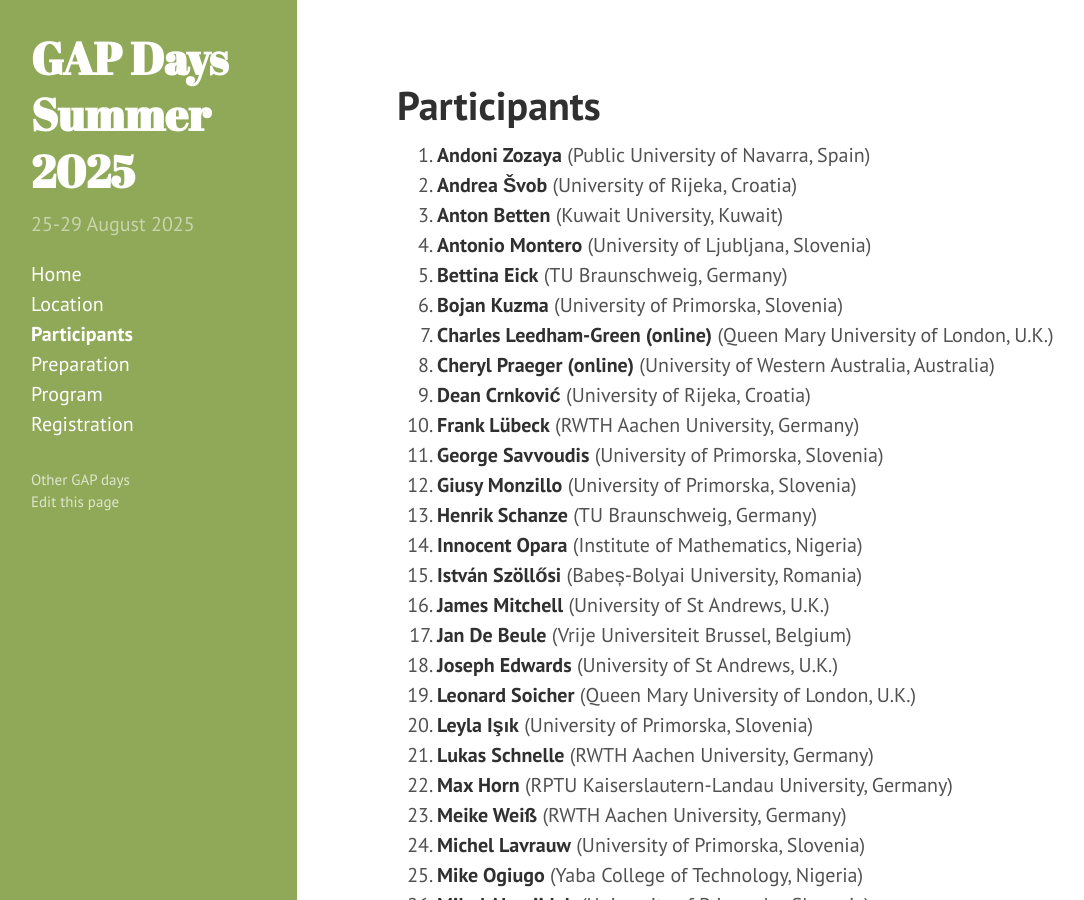
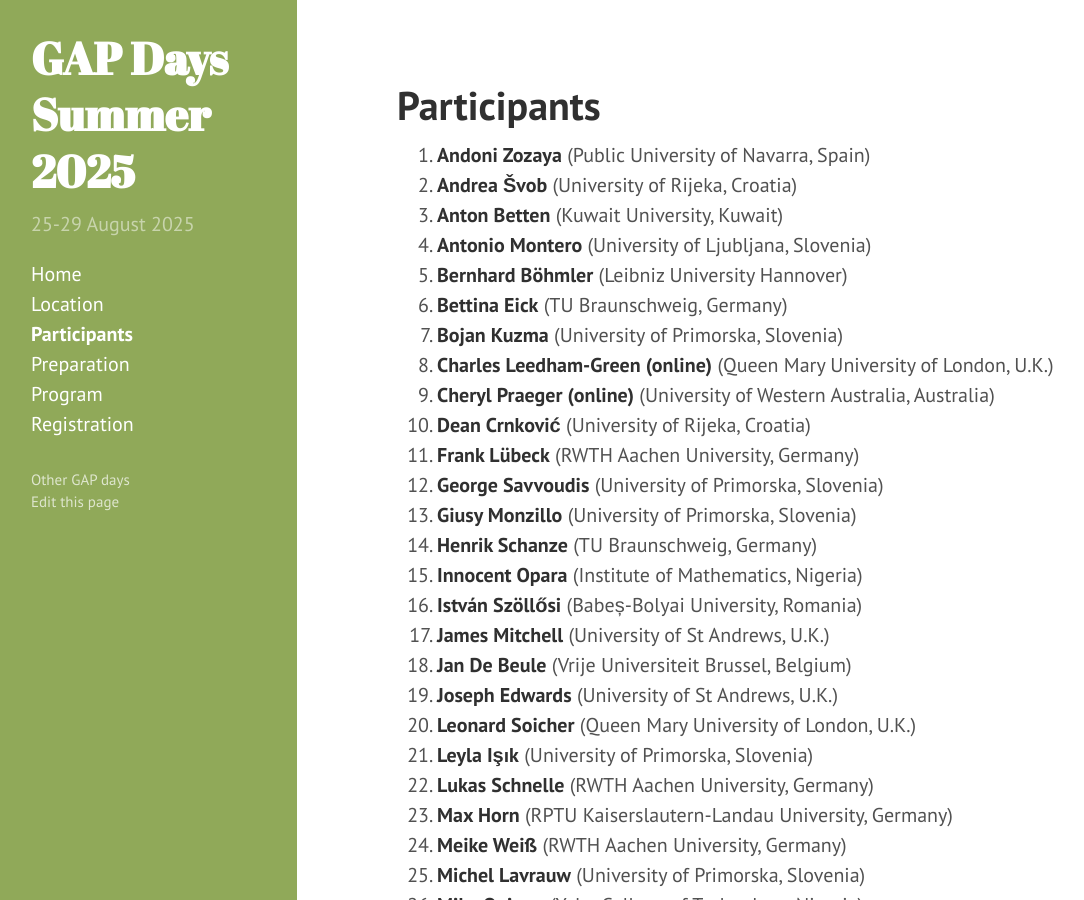
Before and after one commit to gapdays/gapdays2025-summer, a Jekyll site: the page built from participants.md, in a window 1280 px wide and 900 px high. Shown: the whole window, without its empty margins (3-1087 px from the left). Built offline with Jekyll 4.4.1, drawn with Linux system fonts in a browser that asks for light colours.

Commit message:
Update participants.md

```diff
--- a/participants.md
+++ b/participants.md
@@ -6,6 +6,7 @@ participants:
   - {name: Andrea Švob, affiliation: "University of Rijeka, Croatia"}
   - {name: Anton Betten, affiliation: "Kuwait University, Kuwait"}
   - {name: Antonio Montero, affiliation: "University of Ljubljana, Slovenia"}
+  - {name: Bernhard Böhmler, affiliation: "Leibniz University Hannover"}
   - {name: Bettina Eick, affiliation: "TU Braunschweig, Germany"}
   - {name: Bojan Kuzma, affiliation: "University of Primorska, Slovenia"}
   - {name: Charles Leedham-Green (online), affiliation: "Queen Mary University of London, U.K."}
```
